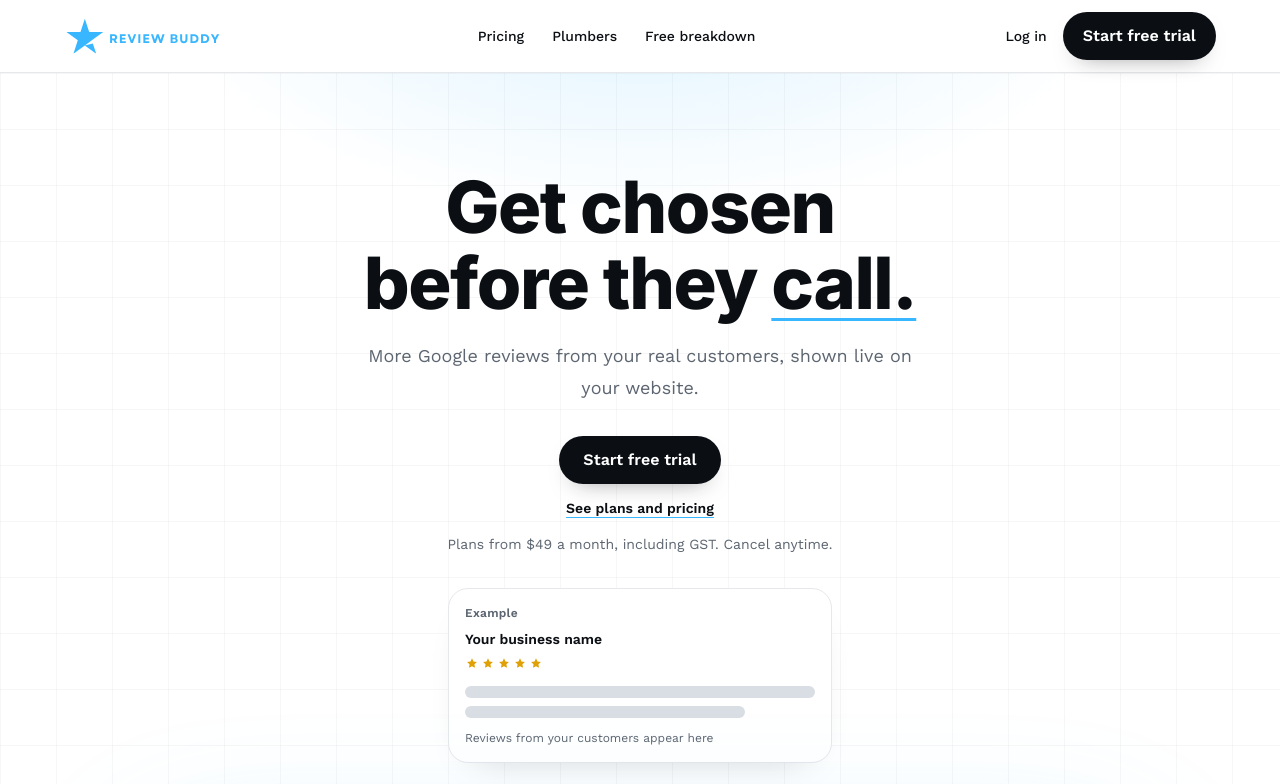
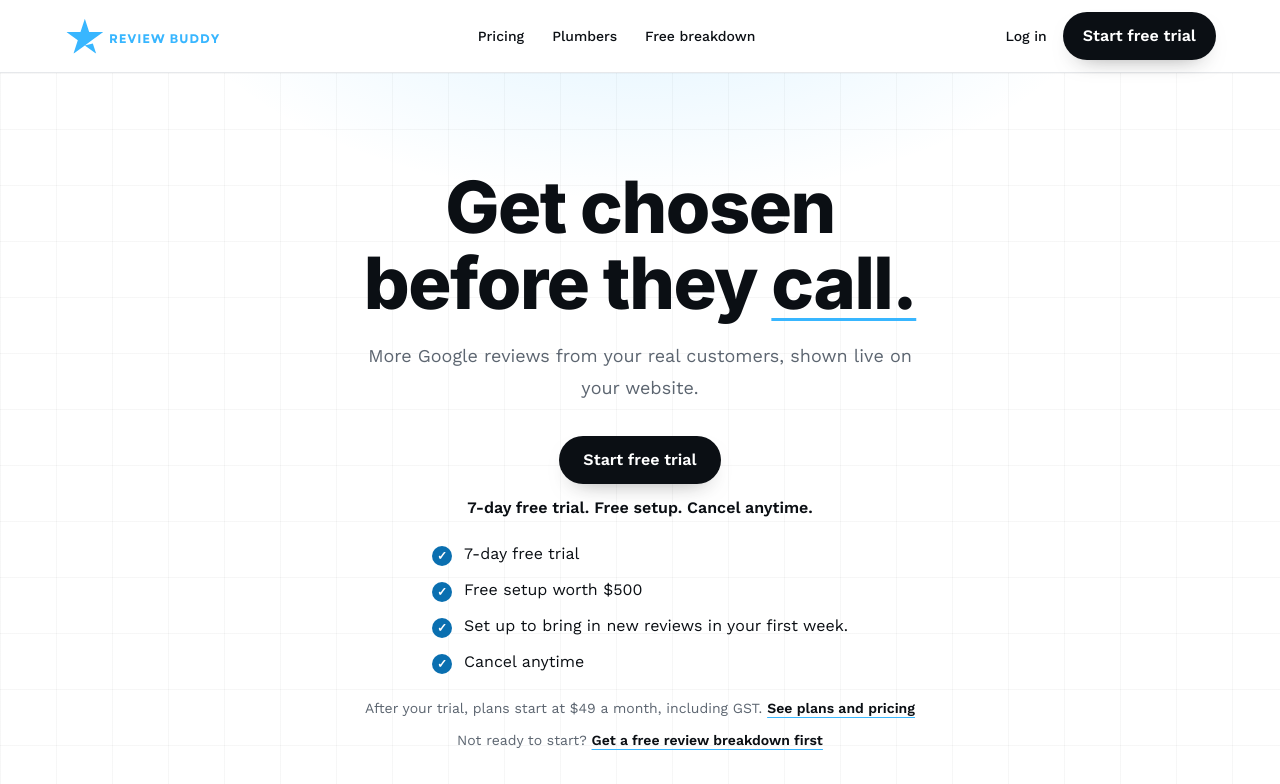
Before and after one commit to Dan-Kovac/ReviewBuddyWebsite, a Next.js app: page / in a window 1280 px wide. Shown: the top 784 px of the page. Built offline with nearby package versions, Linux system fonts and the light colour scheme.

Commit message:
Show the free trial offer on the home, pricing and plumbers pages and in the sign-up form

```diff
--- a/app/page.tsx
+++ b/app/page.tsx
@@ -11,12 +11,14 @@ import { WidgetDemo } from "@/components/widget-demo";
 import { homeFaqs } from "@/lib/faqs";
 import { faqJsonLd } from "@/lib/json-ld";
 import { pageMetadata } from "@/lib/metadata";
-import { CTA_LABEL, SETUP_LINE, lowestPrice, plans } from "@/lib/site";
+import { OfferList } from "@/components/offer-list";
+import { ProofBlock } from "@/components/proof-block";
+import { CTA_LABEL, SETUP_LINE, TRIAL_LINE, lowestPrice, plans } from "@/lib/site";
 
 export const metadata = pageMetadata({
-  title: "Get More Google Reviews and Show Them on Your Website | ReviewBuddy for Tradies",
+  title: "Get More Google Reviews | ReviewBuddy for Tradies",
   description:
-    "Get chosen on trust, not price. Ask for Google reviews after every job and show them live on your website. Plans from $49 a month inc. GST. Cancel anytime.",
+    "Start a 7-day free trial with free setup. Get more Google reviews after every job and show them live on your website. Plans from $49 a month inc. GST. Cancel anytime.",
   path: "/",
 });
 
@@ -40,7 +42,7 @@ const section = "px-4 py-[72px] sm:px-6 lg:py-32";
 const wrap = "mx-auto w-full max-w-[1200px]";
 const starterPlan = plans.find((plan) => plan.id === "starter")!;
 const growthPlan = plans.find((plan) => plan.id === "growth")!;
-const finalBandLine = `Starter from $${starterPlan.price} a month, Growth $${growthPlan.price}. Including GST. Cancel anytime.`;
+const finalBandLine = `${TRIAL_LINE} Then Starter is $${starterPlan.price} a month or Growth is $${growthPlan.price}, including GST.`;
 
 export default function HomePage() {
   return (
@@ -59,13 +61,19 @@ export default function HomePage() {
                 {CTA_LABEL}
               </TrialButton>
             </div>
-            <p className="mt-3 text-sm leading-6 text-muted">
+            <p className="mt-3 text-base font-semibold leading-6 text-ink">{TRIAL_LINE}</p>
+            <OfferList className="mt-5" />
+            <p className="mt-5 text-sm leading-6 text-muted">
+              After your trial, plans start at ${lowestPrice} a month, including GST.{" "}
               <Link href="/pricing" className="font-semibold text-ink underline decoration-brand underline-offset-4">
                 See plans and pricing
               </Link>
             </p>
-            <p className="mt-3 text-sm leading-6 text-muted">
-              Plans from ${lowestPrice} a month, including GST. Cancel anytime.
+            <p className="mt-2 text-sm leading-6 text-muted">
+              Not ready to start?{" "}
+              <Link href="/free-review-breakdown" className="font-semibold text-ink underline decoration-brand underline-offset-4">
+                Get a free review breakdown first
+              </Link>
             </p>
             <article className="mt-8 w-full max-w-sm rounded-[20px] border border-line bg-white p-4 text-left shadow-[0_16px_40px_-28px_rgba(11,15,20,0.28)]">
               <p className="text-xs font-semibold tracking-wide text-muted">Example</p>
@@ -97,6 +105,8 @@ export default function HomePage() {
       </section>
 
       <PromiseStrip />
+
+      <ProofBlock />
 
       <section className={`bg-soft ${section}`}>
         <div className={wrap}>
@@ -303,7 +313,7 @@ export default function HomePage() {
       <section className="bg-brand px-4 py-14 sm:px-6 lg:py-20">
         <div className="mx-auto flex max-w-[1200px] flex-col items-center gap-6 text-center">
           <h2 className="max-w-2xl text-[clamp(1.875rem,5vw,3rem)] font-bold leading-[1.1] text-ink">
-            Get your reviews working for you.
+            Start your 7-day free trial.
           </h2>
           <p className="max-w-2xl text-base leading-7 text-ink">
             {finalBandLine}
```
